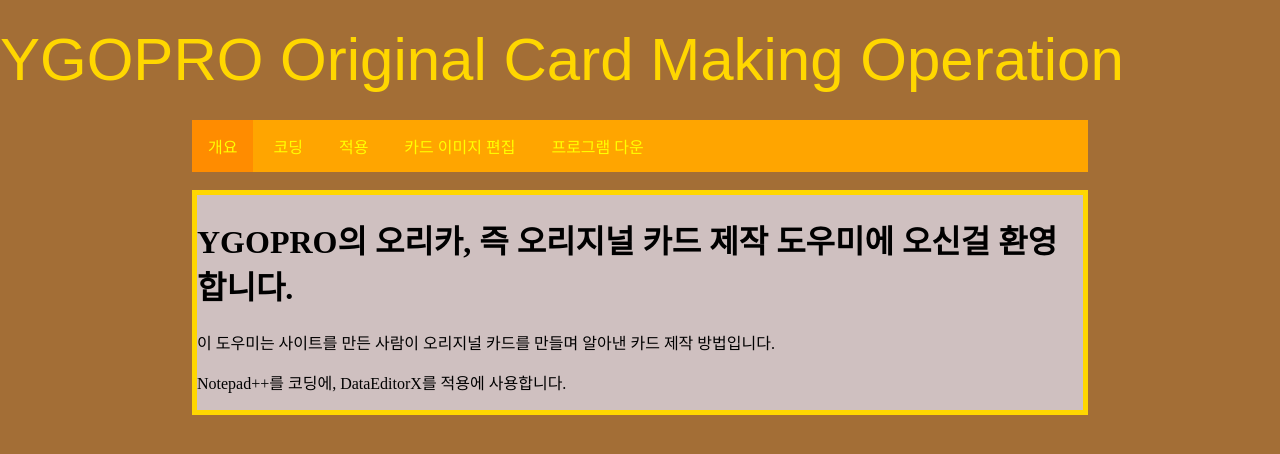
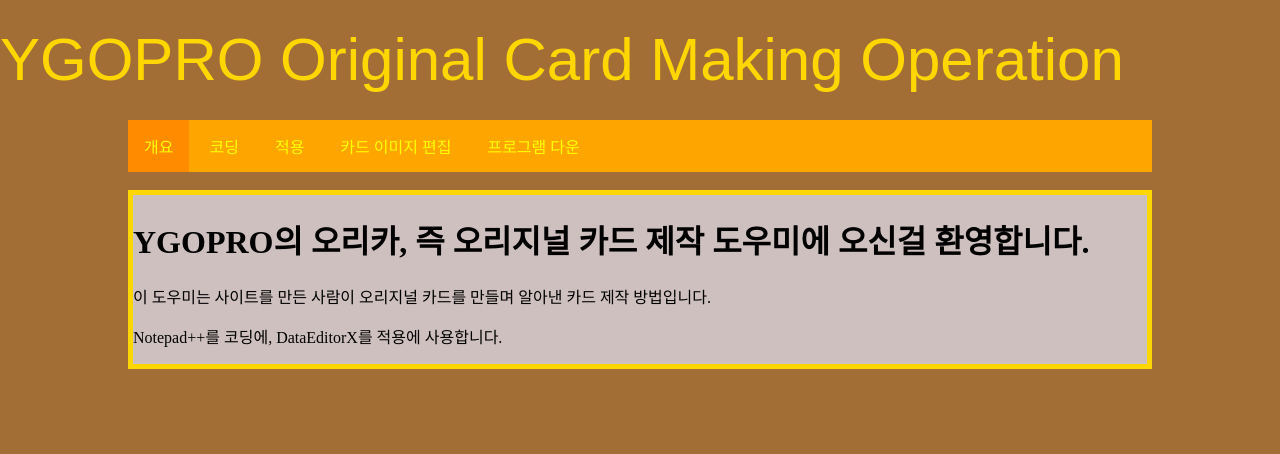
Before and after one commit to noo1432/oricard, a plain HTML site: page index.html in a window 1280 px wide. Drawn offline with Linux system fonts and the light colour scheme; a web font is replaced by a local one.

Commit message:
Add files via upload

```diff
--- a/mystyle.css
+++ b/mystyle.css
@@ -16,12 +16,12 @@ div.a{
       background-color: rgb(207, 192, 192);
       color:rgb(0, 0, 0);
       margin-top: 0px;
-      margin-left: 15%;
-      margin-right: 15%;
+      margin-left: 10%;
+      margin-right: 10%;
 }
 div.b{
-  margin-left: 15%;
-  margin-right: 15%;
+  margin-left: 10%;
+  margin-right: 10%;
 }
   ul {
     list-style-type: none;
```
